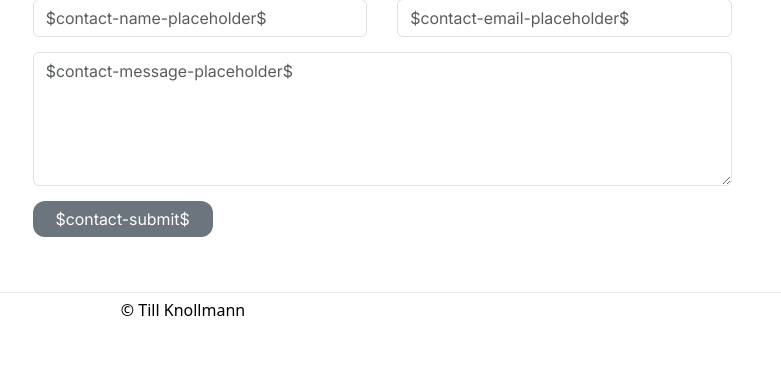
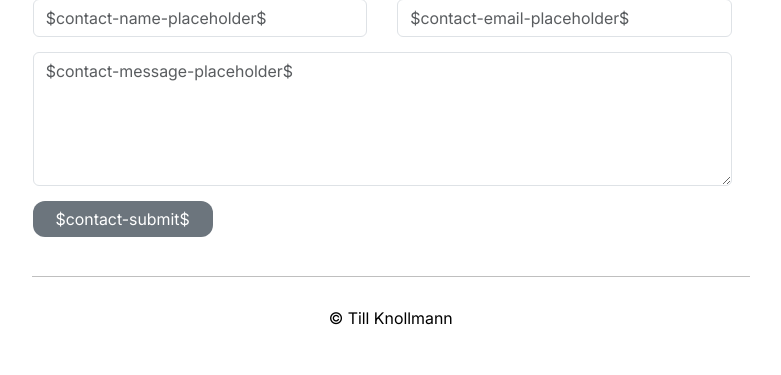
Before and after one commit to TillKnollmann/Homepage, a PHP site: page /generator/template.html in a window 1280 px wide. Shown: the part 1882-2257 px from the top of the page, without its empty margins (457-1238 px from the left). Before the commit the page ends 2198 px from the top, so only its background shows below. Run offline with PHP 8.4, Linux system fonts and the light colour scheme.

Commit message:
💄 improve footer

```diff
--- a/generator/template.html
+++ b/generator/template.html
@@ -575,6 +575,10 @@
                 </div>
               </div>
             </div>
+            <hr class="mt-4 mb-4 split-line" />
+            <footer class="site-footer" role="contentinfo">
+              <p style="margin: 0!important;">&copy; Till Knollmann</p>
+            </footer>
           </div>
           <div id="image-overlay" style="display:none;">
             <div id="overlay-bg"></div>
@@ -597,9 +601,6 @@
       </div>
     </div>
   </div>
-  <footer class="site-footer" role="contentinfo">
-    <p style="margin: 0!important;">&copy; Till Knollmann</p>
-  </footer>
   <script type="text/javascript" src="../scripts/bootstrap-full.js"></script>
   <script type="text/javascript" src="../scripts/script.js"></script>
 </body>
--- a/styles/main.css
+++ b/styles/main.css
@@ -711,7 +711,6 @@ h1 {
     margin-bottom:5px;
     background-color: var(--color-bg-light);
     color: var(--color-text-light);
-    border-top: 1px solid rgba(0, 0, 0, 0.08);
 }
 
 .side-footer p {
@@ -721,5 +720,4 @@ h1 {
 [data-theme="dark"] .site-footer {
     background-color: var(--color-bg-dark);
     color: var(--color-text-dark);
-    border-top: 1px solid var(--color-border-dark);
 }
```
